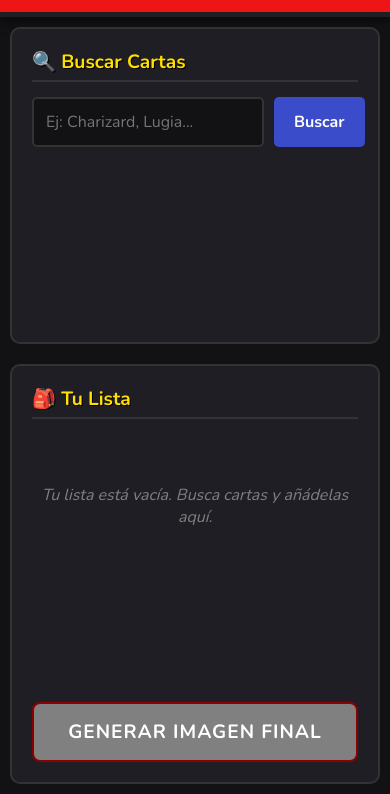
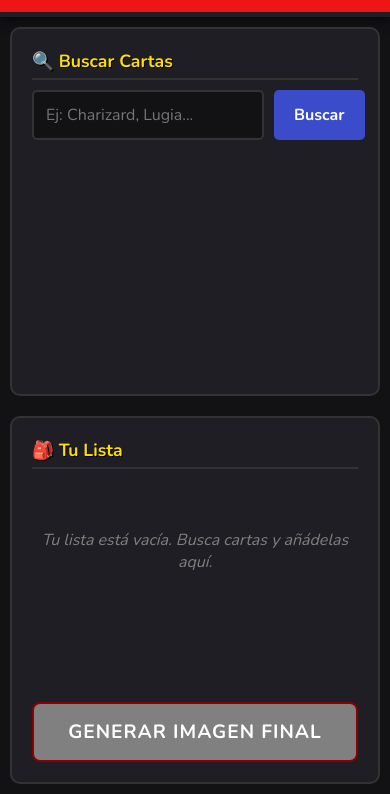
Before and after one commit to JoaoCorozo/pokecreadordeimagen, a plain HTML site: page index.html in a window 390 px wide. Shown: the part 50-844 px from the top of the page. Drawn offline with nearby package versions, Linux system fonts and the light colour scheme.

Commit message:
Fix mobile layout scroll issue

```diff
--- a/style.css
+++ b/style.css
@@ -87,23 +87,27 @@ h2 {
 
 @media (max-width: 768px) {
     body {
-        height: auto;
-        min-height: 100vh;
-        overflow-y: auto;
+        height: 100vh;
+        height: 100dvh; /* Soporte moderno para evitar problemas con la barra de navegación del móvil */
+        overflow: hidden;
     }
     .app-container {
         flex-direction: column;
-        overflow: visible;
     }
     .panel {
-        flex: none;
-        overflow: visible;
+        margin: 5px 10px;
+        padding: 10px;
+        min-height: 0; /* Clave para que los elementos hijos con overflow puedan hacer scroll en flexbox */
     }
-    .results-grid {
-        overflow-y: visible;
+    .search-panel {
+        flex: 1.3; /* Le damos un poco más de prioridad visual al buscador */
     }
-    .cart-list {
-        overflow-y: visible;
+    .cart-panel {
+        flex: 1;
+    }
+    h2 {
+        font-size: 1.1rem;
+        margin-bottom: 10px;
     }
 }
 
```
